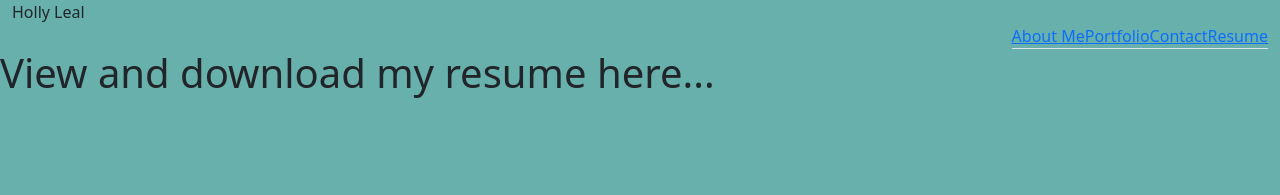
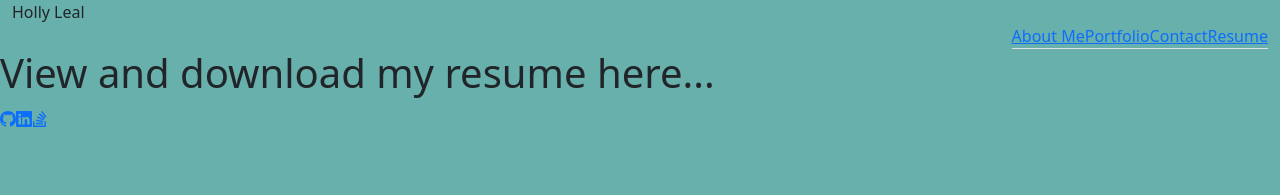
Before and after one commit to hollyhleal/react-portfolio, a React (Create React App) app: page /react-portfolio/resume in a window 1280 px wide. Shown: the top 195 px of the page. Built offline with nearby package versions, Linux system fonts and the light colour scheme.

Commit message:
add footer and corresponding package for icons

```diff
--- a/package.json
+++ b/package.json
@@ -7,6 +7,7 @@
     "@testing-library/react": "^13.4.0",
     "@testing-library/user-event": "^13.5.0",
     "bootstrap": "^5.2.3",
+    "bootstrap-icons": "^1.10.4",
     "gh-pages": "^5.0.0",
     "react": "^18.2.0",
     "react-bootstrap": "^2.7.3",
--- a/src/App.js
+++ b/src/App.js
@@ -1,6 +1,7 @@
 import React from "react";
 import { BrowserRouter as Router, Route, Routes } from "react-router-dom";
 import Header from "./components/Header";
+import Footer from "./components/Footer";
 import About from "./components/pages/About";
 import Portfolio from "./components/pages/Portfolio";
 import Contact from "./components/pages/Contact";
@@ -21,6 +22,7 @@
           <Route exact path="/react-portfolio/contact" element={<Contact />} />
           <Route exact path="/react-portfolio/resume" element={<Resume />} />
         </Routes>
+        <Footer />
       </Router>
     </>
   );
--- a/src/components/Footer.js
+++ b/src/components/Footer.js
@@ -0,0 +1,53 @@
+function Footer() {
+  return (
+    <div className="col">
+      <a href="https://github.com/hollyhleal" target="_blank" rel="noreferrer">
+        <svg
+          xmlns="http://www.w3.org/2000/svg"
+          width="16"
+          height="16"
+          fill="currentColor"
+          class="bi bi-github"
+          viewBox="0 0 16 16"
+        >
+          <path d="M8 0C3.58 0 0 3.58 0 8c0 3.54 2.29 6.53 5.47 7.59.4.07.55-.17.55-.38 0-.19-.01-.82-.01-1.49-2.01.37-2.53-.49-2.69-.94-.09-.23-.48-.94-.82-1.13-.28-.15-.68-.52-.01-.53.63-.01 1.08.58 1.23.82.72 1.21 1.87.87 2.33.66.07-.52.28-.87.51-1.07-1.78-.2-3.64-.89-3.64-3.95 0-.87.31-1.59.82-2.15-.08-.2-.36-1.02.08-2.12 0 0 .67-.21 2.2.82.64-.18 1.32-.27 2-.27.68 0 1.36.09 2 .27 1.53-1.04 2.2-.82 2.2-.82.44 1.1.16 1.92.08 2.12.51.56.82 1.27.82 2.15 0 3.07-1.87 3.75-3.65 3.95.29.25.54.73.54 1.48 0 1.07-.01 1.93-.01 2.2 0 .21.15.46.55.38A8.012 8.012 0 0 0 16 8c0-4.42-3.58-8-8-8z" />
+        </svg>
+      </a>
+      <a
+        href="https://www.linkedin.com/in/hollyleal/"
+        target="_blank"
+        rel="noreferrer"
+      >
+        <svg
+          xmlns="http://www.w3.org/2000/svg"
+          width="16"
+          height="16"
+          fill="currentColor"
+          class="bi bi-linkedin"
+          viewBox="0 0 16 16"
+        >
+          <path d="M0 1.146C0 .513.526 0 1.175 0h13.65C15.474 0 16 .513 16 1.146v13.708c0 .633-.526 1.146-1.175 1.146H1.175C.526 16 0 15.487 0 14.854V1.146zm4.943 12.248V6.169H2.542v7.225h2.401zm-1.2-8.212c.837 0 1.358-.554 1.358-1.248-.015-.709-.52-1.248-1.342-1.248-.822 0-1.359.54-1.359 1.248 0 .694.521 1.248 1.327 1.248h.016zm4.908 8.212V9.359c0-.216.016-.432.08-.586.173-.431.568-.878 1.232-.878.869 0 1.216.662 1.216 1.634v3.865h2.401V9.25c0-2.22-1.184-3.252-2.764-3.252-1.274 0-1.845.7-2.165 1.193v.025h-.016a5.54 5.54 0 0 1 .016-.025V6.169h-2.4c.03.678 0 7.225 0 7.225h2.4z" />
+        </svg>
+      </a>
+      <a
+        href="https://stackoverflow.com/users/21637965/holly-leal"
+        target="_blank"
+        rel="noreferrer"
+      >
+        <svg
+          xmlns="http://www.w3.org/2000/svg"
+          width="16"
+          height="16"
+          fill="currentColor"
+          class="bi bi-stack-overflow"
+          viewBox="0 0 16 16"
+        >
+          <path d="M12.412 14.572V10.29h1.428V16H1v-5.71h1.428v4.282h9.984z" />
+          <path d="M3.857 13.145h7.137v-1.428H3.857v1.428zM10.254 0 9.108.852l4.26 5.727 1.146-.852L10.254 0zm-3.54 3.377 5.484 4.567.913-1.097L7.627 2.28l-.914 1.097zM4.922 6.55l6.47 3.013.603-1.294-6.47-3.013-.603 1.294zm-.925 3.344 6.985 1.469.294-1.398-6.985-1.468-.294 1.397z" />
+        </svg>
+      </a>
+    </div>
+  );
+}
+
+export default Footer;
--- a/src/components/pages/About.js
+++ b/src/components/pages/About.js
@@ -1,10 +1,16 @@
 import React from "react";
 import hollylealphoto from "../../images/hollylealphoto.jpeg";
+import Image from "react-bootstrap/Image";
 
 function About() {
   return (
     <div>
-      <img src={hollylealphoto} alt="Holly Leal profile" />
+      <Image
+        roundedCircle
+        className="profileImage"
+        src={hollylealphoto}
+        alt="Holly Leal profile"
+      />
       <p>
         Welcome! My name is Holly Leal and I am approaching graduation in the
         University of Denver's Full-Stack Coding Boot Camp. I live in Lakewood,
```
Also changed, not shown: 1 other file (tests, documents, lock files or other folders).
